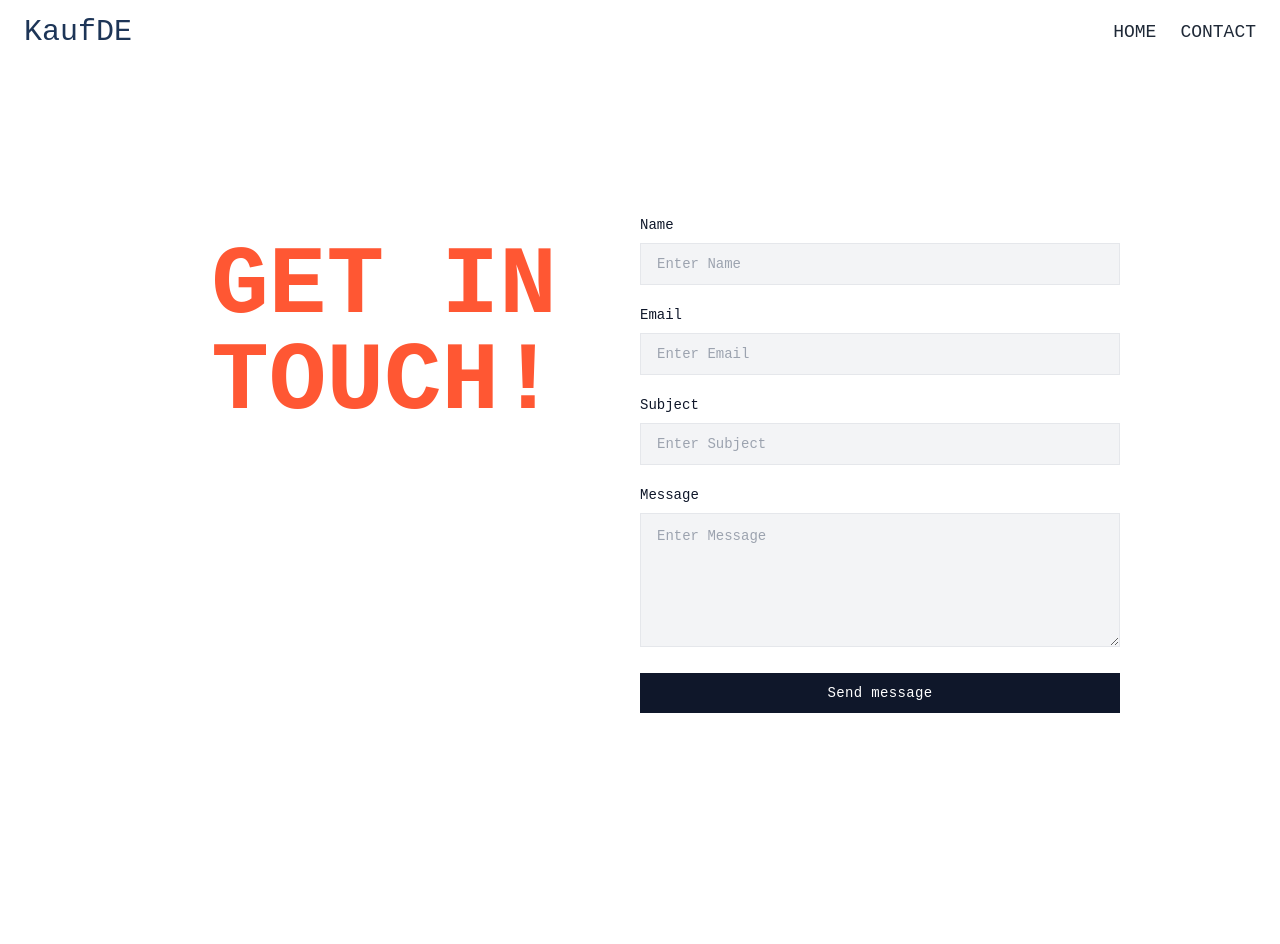
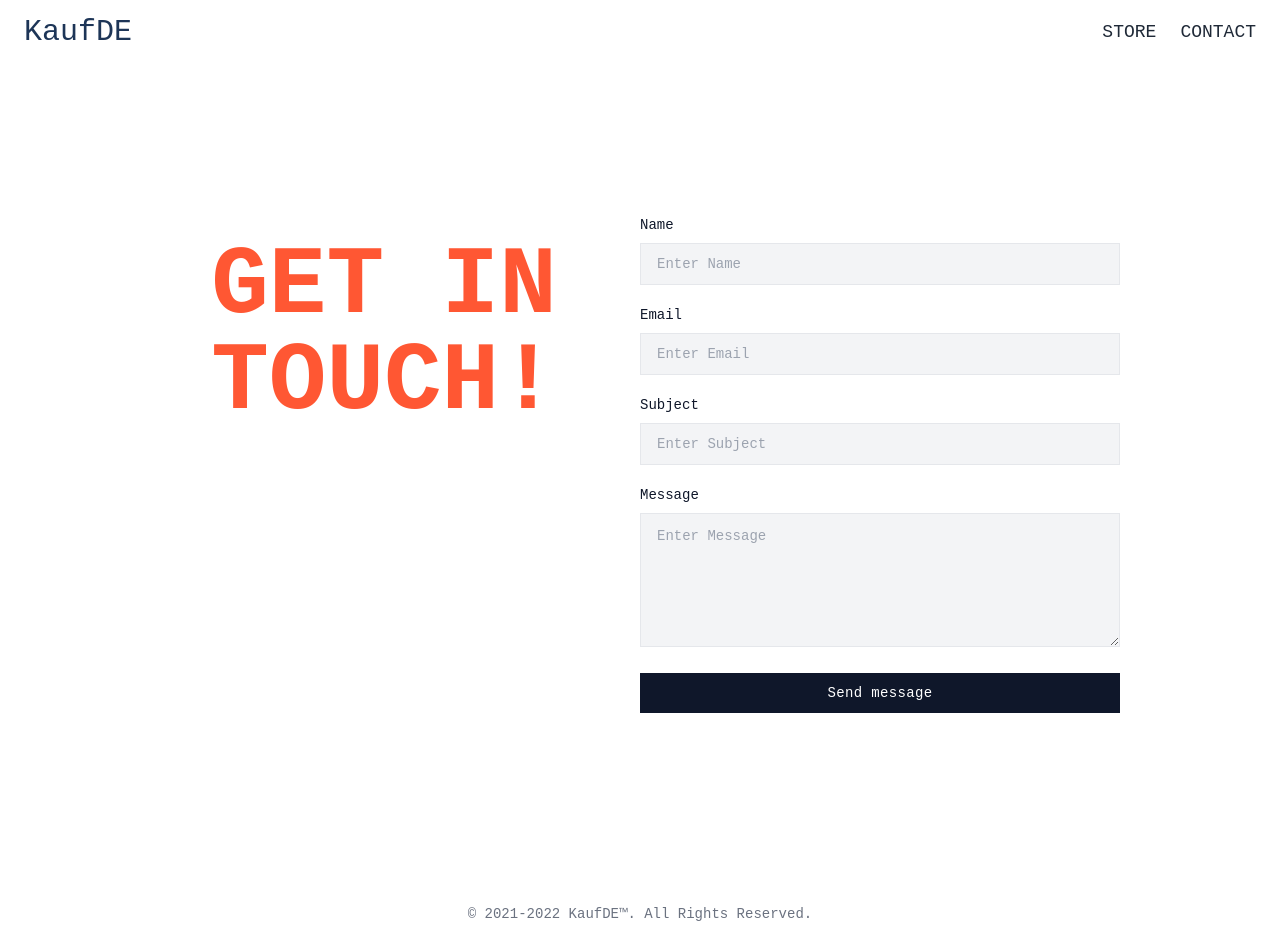
Before and after one commit to sarangan16/online-store, a React (Create React App) app: page /contact in a window 1280 px wide. Before the commit the page ends 864 px from the top, so only its background shows below. Built offline with nearby package versions, Linux system fonts and the light colour scheme.

Commit message:
Simple footer added

```diff
--- a/src/App.js
+++ b/src/App.js
@@ -10,6 +10,7 @@ import {
   Route,
   useLocation,
 } from "react-router-dom";
+import Footer from "./components/Footer";
 
 function App() {
   const location = useLocation();
@@ -21,6 +22,7 @@ function App() {
         <Route path="/" element={<Home />} />
         <Route path="/contact" element={<Contact />} />
       </Routes>
+      <Footer />
     </div>
   );
 }
--- a/src/components/Footer.jsx
+++ b/src/components/Footer.jsx
@@ -1,12 +1,16 @@
-import React from 'react'
+import React from "react";
 const Footer = () => {
   return (
     <div>
-      <div className='footer'>
-        <p>Shopping App 2025&copy;</p>
+      <div className="footer mt-10 mb-5">
+        <div class="text-center">
+          <span class="block text-sm text-center text-gray-500">
+            © 2021-2022 KaufDE™. All Rights Reserved.
+          </span>
+        </div>
       </div>
     </div>
-  )
-}
+  );
+};
 
-export default Footer
+export default Footer;
--- a/src/components/Navbar.jsx
+++ b/src/components/Navbar.jsx
@@ -13,7 +13,7 @@ const Navbar = () => {
           </div>
 
           <nav className="text-gray-800 uppercase text-lg lg:flex items-center hidden space-x-6">
-            <Link to="/">Home</Link>
+            <Link to="/">Store</Link>
             <Link to="/contact">Contact</Link>
           </nav>
 
```
